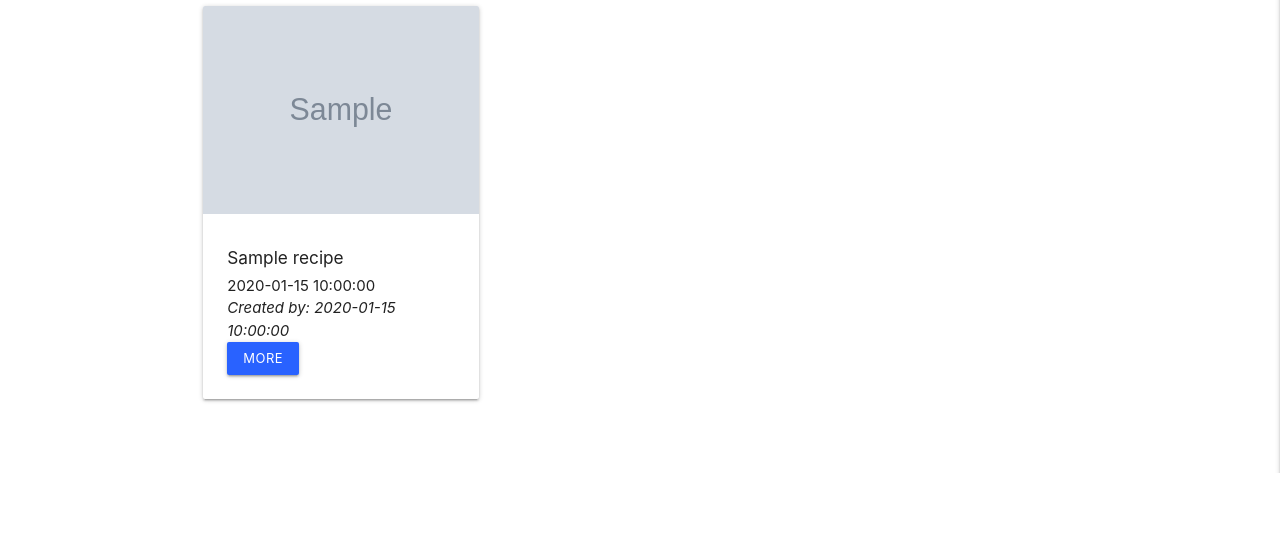
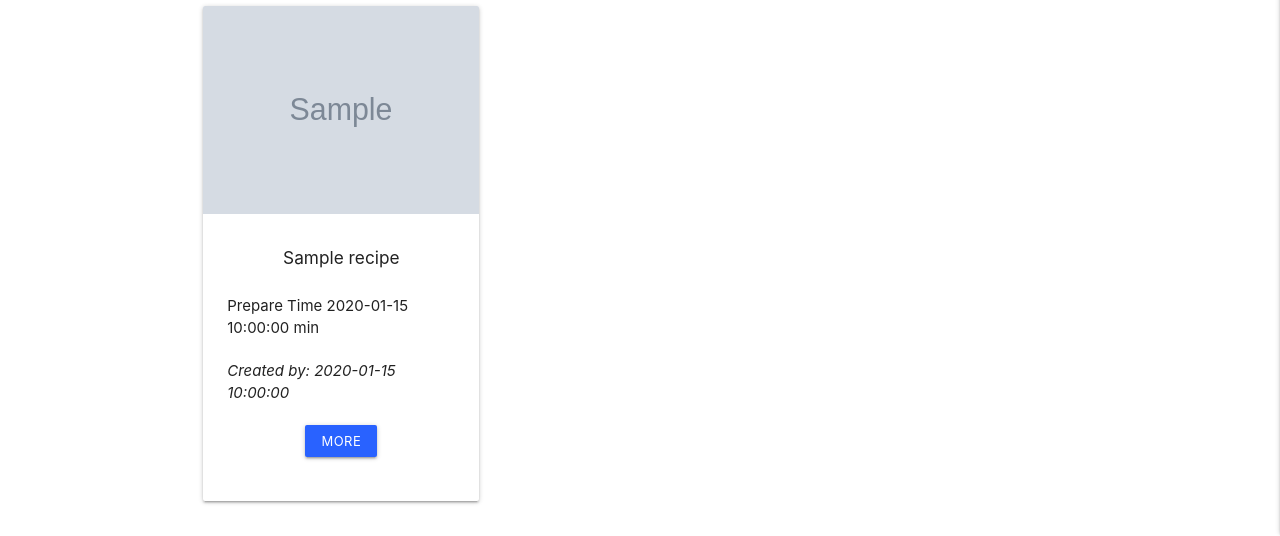
Before and after one commit to andrius-siup/recipe-book, a Flask app: page / in a window 1280 px wide. Shown: the part 327-863 px from the top of the page. Before the commit the page ends 800 px from the top, so only its background shows below. Run offline with Flask 2, Linux system fonts and the light colour scheme; grey boxes marked "Sample" are stand-in pictures; a database or web service that is not in the repository returns one stand-in record (values such as "Sample title"); some libraries are stand-ins or nearby versions.

Commit message:
Customize recipe page card-content for better view

```diff
--- a/templates/recipes.html
+++ b/templates/recipes.html
@@ -30,14 +30,30 @@
                     <img src="{{ recipe.recipe_img }}">
                 </div>
                 <div class="card-content">
-                    <h6>{{ recipe.recipe_name }}</h6>
-                    <p>{{ recipe.prep_time }}</p>
-                    <p><em>Created by: {{ recipe.created_by }}</em></p>
+                    <div class="row">
+                        <div class="col s12 center-align">
+                            <h6>{{ recipe.recipe_name }}</h6>
+                        </div>
+                    </div>
+                    <div class="row">
+                        <div class="col s12">
+                            <p>Prepare Time {{ recipe.prep_time }} min</p>
+                        </div>
+                    </div>
+                    <div class="row">
+                        <div class="col s12">
+                            <p><em>Created by: {{ recipe.created_by }}</em></p>
+                        </div>
+                    </div>
+                    <div class="row">
+                        <div class="col s12 center-align">
+                            <a href="{{ url_for('view_recipe', recipe_id=recipe._id) }}" class="btn-small blue accent-4">More</a>
+                        </div>
+                    </div>
                     <!-- {% if session.user|lower == recipe.created_by|lower %}
                         <a href="{{ url_for('edit_recipe', recipe_id=recipe._id) }}" class="btn-small green accent-4">Edit</a>
                         <a href="{{ url_for('delete_recipe', recipe_id=recipe._id) }}" class="btn-small red accent-4">Delete</a>
                     {% endif %} -->
-                    <a href="{{ url_for('view_recipe', recipe_id=recipe._id) }}" class="btn-small blue accent-4">More</a>
                 </div>
             </div>
         </div>
```
